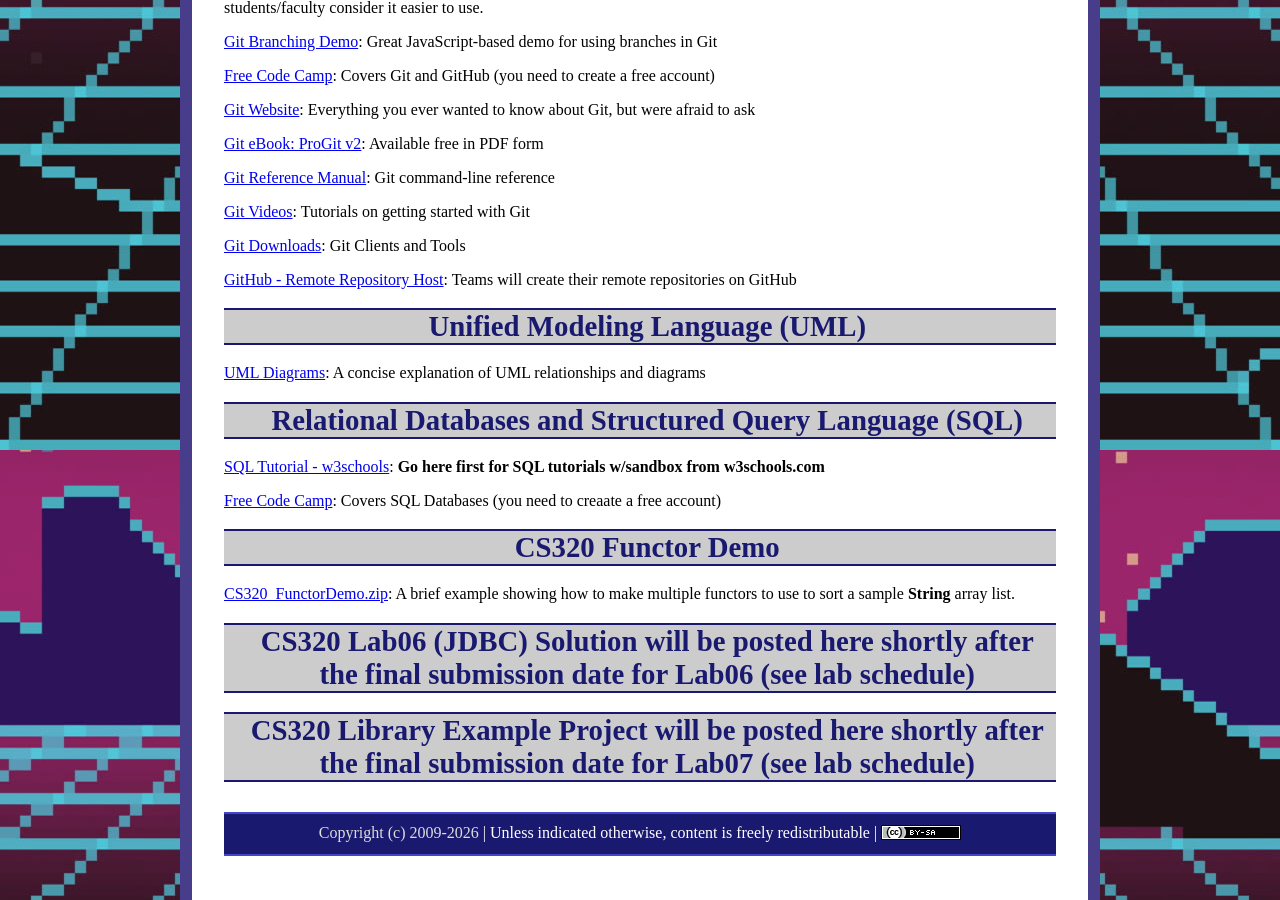
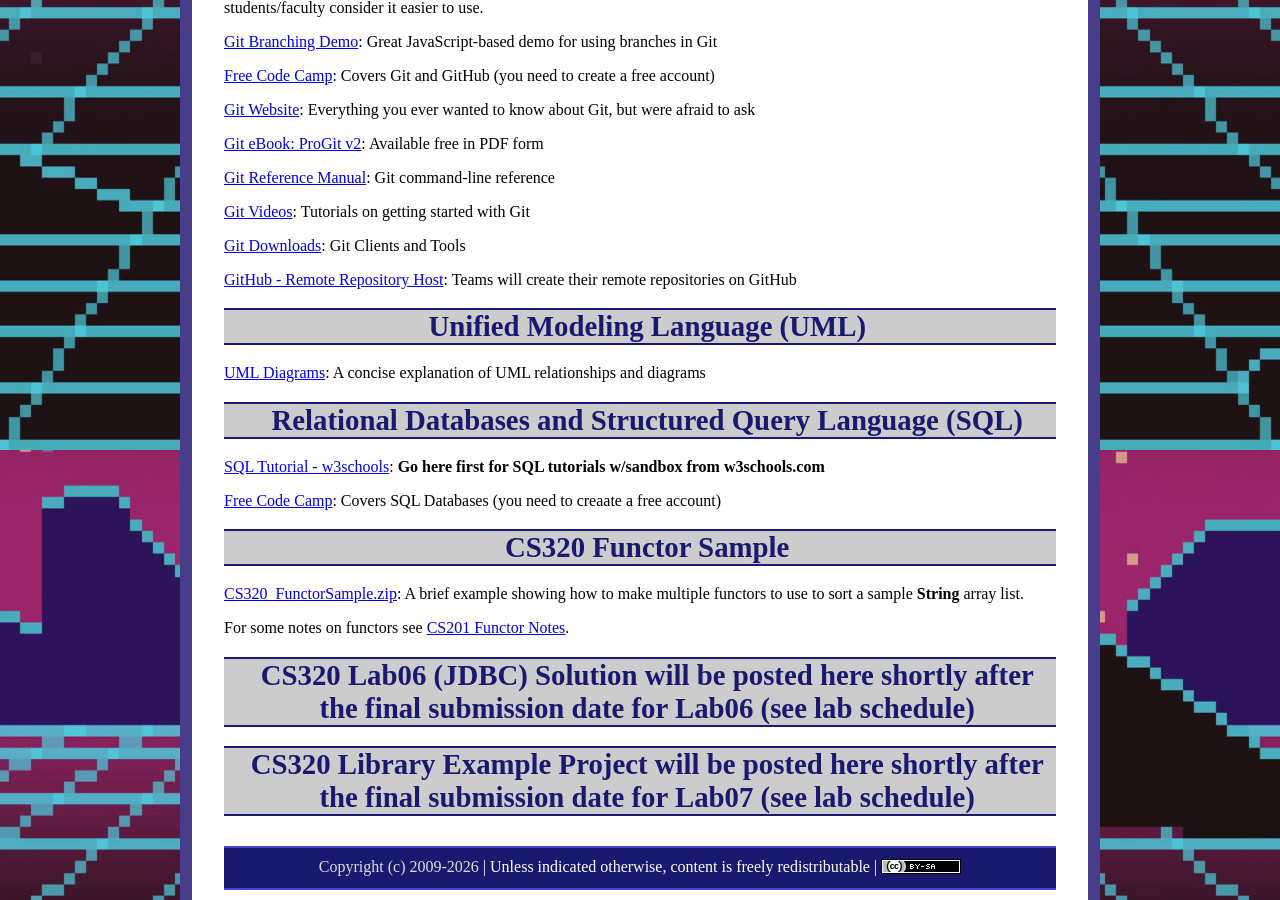
Before and after one commit to ycpcs/cs320-spring2026, a Jekyll site: the page built from resources/index.md, in a window 1280 px wide and 900 px high, scrolled down 3150 px. Built offline with Jekyll 4.4.1, drawn with Linux system fonts in a browser that asks for light colours.

```diff
--- a/resources/index.md
+++ b/resources/index.md
@@ -126,11 +126,12 @@
 
 [Free Code Camp](https://www.freecodecamp.org): Covers SQL Databases (you need to creaate a free account)
 
-CS320 Functor Demo
-==================
+CS320 Functor Sample
+====================
 
-[CS320\_FunctorDemo.zip](CS320\_FunctorDemo.zip): A brief example showing how to make multiple functors to use to sort a sample **String** array list.
+[CS320\_FunctorSample.zip](CS320\_FunctorSample.zip): A brief example showing how to make multiple functors to use to sort a sample **String** array list.
 
+For some notes on functors see [CS201 Functor Notes](https://ycpcs.github.io/cs201-spring2022/lectures/lecture12.html).
 
 CS320 Lab06 (JDBC) Solution will be posted here shortly after the final submission date for Lab06 (see lab schedule)
 ==========================
```
Also changed, not shown: 1 other file.
